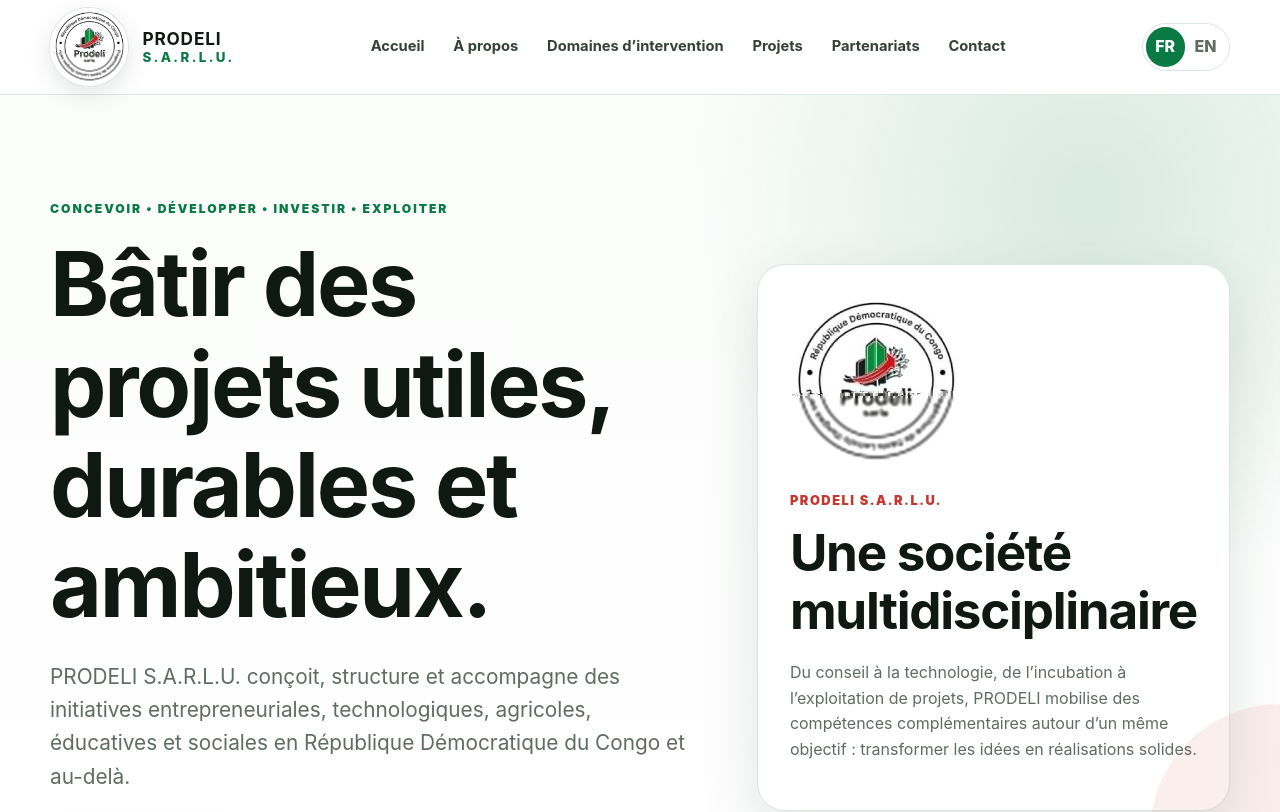
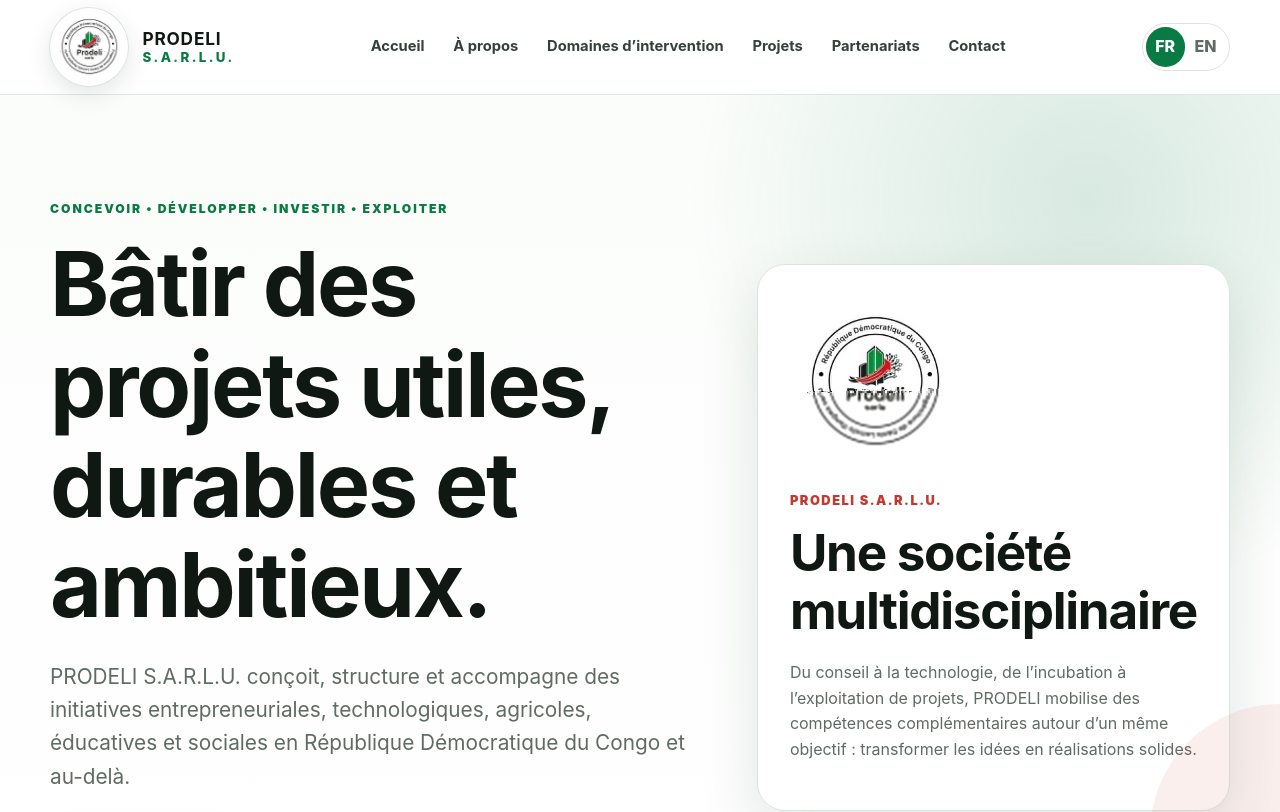
Before and after one commit to medygoo/Prodeli-, a plain HTML site: page index.html in a window 1280 px wide. Shown: the top 812 px of the page. Drawn offline with Linux system fonts and the light colour scheme.

Commit message:
fix: preserve full PRODELI logo

```diff
--- a/assets/css/styles.css
+++ b/assets/css/styles.css
@@ -68,7 +68,10 @@ button, a { -webkit-tap-highlight-color: transparent; }
 .brand img {
   width: 78px;
   height: 78px;
-  object-fit: cover;
+  object-fit: contain;
+  object-position: center;
+  padding: 4px;
+  background: #fff;
   border-radius: 50%;
   border: 2px solid #fff;
   box-shadow: 0 0 0 1px var(--line), 0 8px 24px rgba(10, 52, 31, .12);
@@ -161,7 +164,16 @@ h3 { font-size: 1.25rem; }
   border-radius: var(--radius-lg);
   box-shadow: var(--shadow);
 }
-.hero-card img { width: 170px; height: 170px; object-fit: cover; border-radius: 50%; margin-bottom: 1.5rem; }
+.hero-card img {
+  width: 170px;
+  height: 170px;
+  object-fit: contain;
+  object-position: center;
+  padding: 8px;
+  background: #fff;
+  border-radius: 50%;
+  margin-bottom: 1.5rem;
+}
 .hero-card p { color: var(--muted); }
 .card-kicker { color: var(--red) !important; font-weight: 900; font-size: .8rem; letter-spacing: .12em; }
 
```
